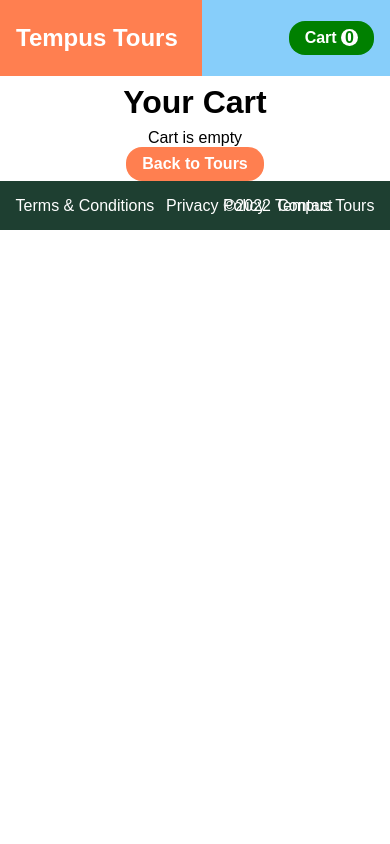
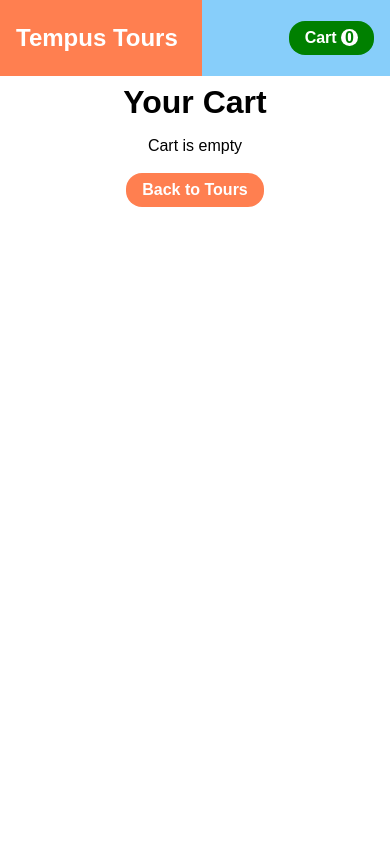
Before and after one commit to asnelgrove/tours-react, a React (Create React App) app: page /cart in a window 390 px wide. Shown: the top 844 px of the page. Built offline with nearby package versions, Linux system fonts and the light colour scheme.

Commit message:
improve cart page layout, footer responsive

```diff
--- a/src/components/Footer.module.css
+++ b/src/components/Footer.module.css
@@ -2,6 +2,7 @@ footer {
     background-color: rgb(30, 63, 49);
     padding: min(4vw, 1.5rem);
     display: flex;
+    flex-direction: column;
     gap: 3vw;
     color: #fff;
 }
@@ -11,7 +12,15 @@ footer a {
     color: #fff;
 }
 
-.date {
-    position: absolute;
-    right: min(4vw, 1.5rem);
+
+
+@media (min-width: 40em) {
+    footer {
+        flex-direction: row;
+    }
+
+    .date {
+        position: absolute;
+        right: min(4vw, 1.5rem);
+    }
 }
--- a/src/index.css
+++ b/src/index.css
@@ -123,6 +123,13 @@ img.round {
   font-style: italic;
 }
 
+.cart-page {
+  min-height: 100vh;
+  min-height: 100dvh;
+  display: grid;
+  grid-template-rows: auto 1fr auto;
+}
+
 @media(min-width: 40em) {
   .flexwrap {
   display: flex;
@@ -144,10 +151,11 @@ img.round {
 }
 
 .cart-btn {
-  padding: 0.75rem;
+  width: 30px;
+  padding: 0.25rem;
   font-weight: bold;
   font-size: 1.25rem;
-  border-radius: 1rem;
+  border-radius: .5rem;
   border: none;
   color: #fff;
   margin-inline: 0.625rem;
--- a/src/pages/Cart.js
+++ b/src/pages/Cart.js
@@ -1,12 +1,12 @@
 import React from 'react'
 import '../index.css';
-import {useNavigate} from 'react-router-dom';
+import { useNavigate } from 'react-router-dom';
 const Cart = (props) => {
     const navigate = useNavigate();
-    const {cartItems, onAdd, onRemove, onCancel} = props;
+    const { cartItems, onAdd, onRemove, onCancel } = props;
     const tourPrice = cartItems.reduce((a, c) => a + c.price * c.qty, 0);
     const salesTax = tourPrice * 0.15;
-    const bookingFee = 9.99 * cartItems.length;
+    const bookingFee = 19.99 * cartItems.length;
     const grandTotal = tourPrice + salesTax + bookingFee;
     const Checkout = () => {
         alert("Thanks for viewing this sample website")
@@ -20,7 +20,7 @@ const Cart = (props) => {
         navigate("/all-tours");
     }
     return (
-    <div>
+        <div className='cart-page'>
             <header>
                 <h1>Your Cart</h1>
                 {cartItems.length > 0 &&
@@ -32,10 +32,15 @@ const Cart = (props) => {
                 {cartItems.length === 0 &&
                     <>
                         <div>Cart is empty</div>
+                        <br></br>
                         <button className='solid red' onClick={Cancel}>Back to Tours</button>
-        <br></br>
+
                     </>
                 }
+
+                {cartItems.length > 0 &&
+                    <>
+
                         <div className='table'>
                             <div className='row hide'>
                                 <h2 className='col-2 hide'>Tour</h2>
@@ -64,8 +69,6 @@ const Cart = (props) => {
                                 </div>
                             ))}
                         </div>
-        {cartItems.length !== 0 &&
-        <>
                         <hr></hr>
                         <div className='row-half'>
                             <div className='col-2 text-left'><strong>Cart Summary</strong></div>
```
Lines whose indentation alone changed are shown as unchanged.
